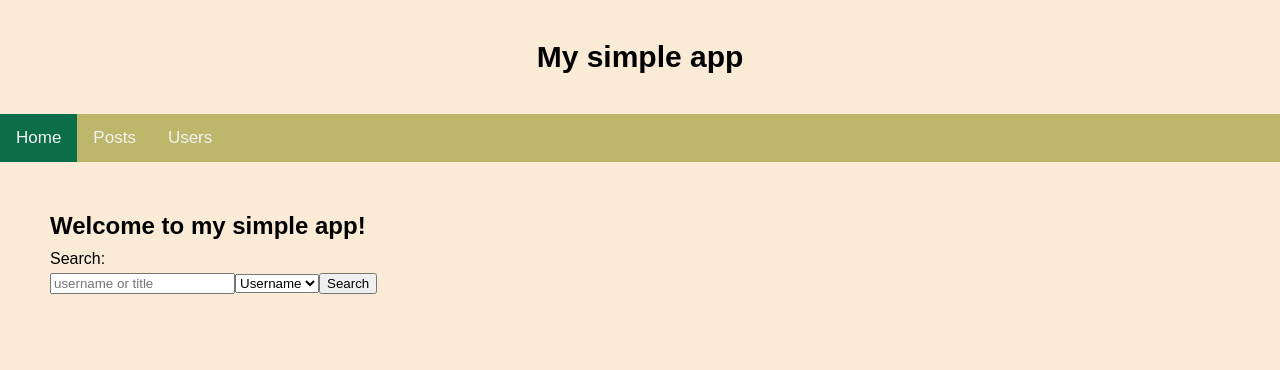
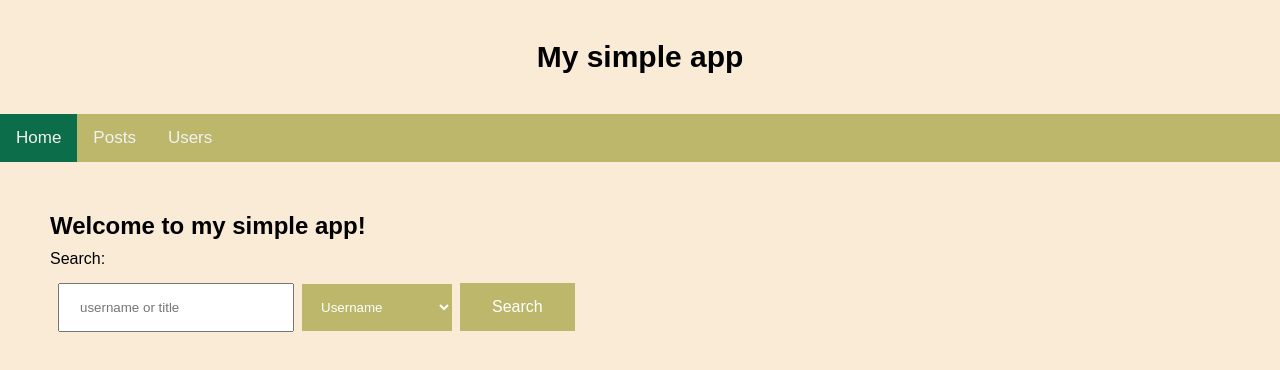
Before and after one commit to georgifotev1/fe-tech-challenge, a React (Create React App) app: page / in a window 1280 px wide. Shown: the top 370 px of the page. Built offline with nearby package versions, Linux system fonts and the light colour scheme.

Commit message:
updating styling

```diff
--- a/src/App.css
+++ b/src/App.css
@@ -66,3 +66,19 @@ h2 {
   .content {
     padding: 50px;
   }
+
+  input[type=text] {
+    width: 20%;
+    padding: 15px 20px;
+    margin: 0px 8px;
+    box-sizing: border-box;
+  }
+
+  select {
+    width: 150px;
+    padding: 15px;
+    margin-right: 8px;
+    border: 0 !important;
+    background-color: darkkhaki;
+    color: white;
+  }
--- a/src/views/HomeView.jsx
+++ b/src/views/HomeView.jsx
@@ -33,11 +33,17 @@ function HomeView() {
       <div className='searchBox'>
         <p>Search:</p>
         <input type='text' placeholder='username or title' />
-        <select value={choise} onChange={(ev) => setChoise(ev.target.value)}>
+        <select
+          className='custom-select'
+          value={choise}
+          onChange={(ev) => setChoise(ev.target.value)}
+        >
           <option value='posts'>Post title</option>
           <option value='users'>Username</option>
         </select>
-        <button type='submit'>Search</button>
+        <button type='submit' className='addUser'>
+          Search
+        </button>
         <div className='searchContent'>
           <ul>
             {data.length
```
Also changed, not shown: src/tables/columns.jsx (indentation only).
